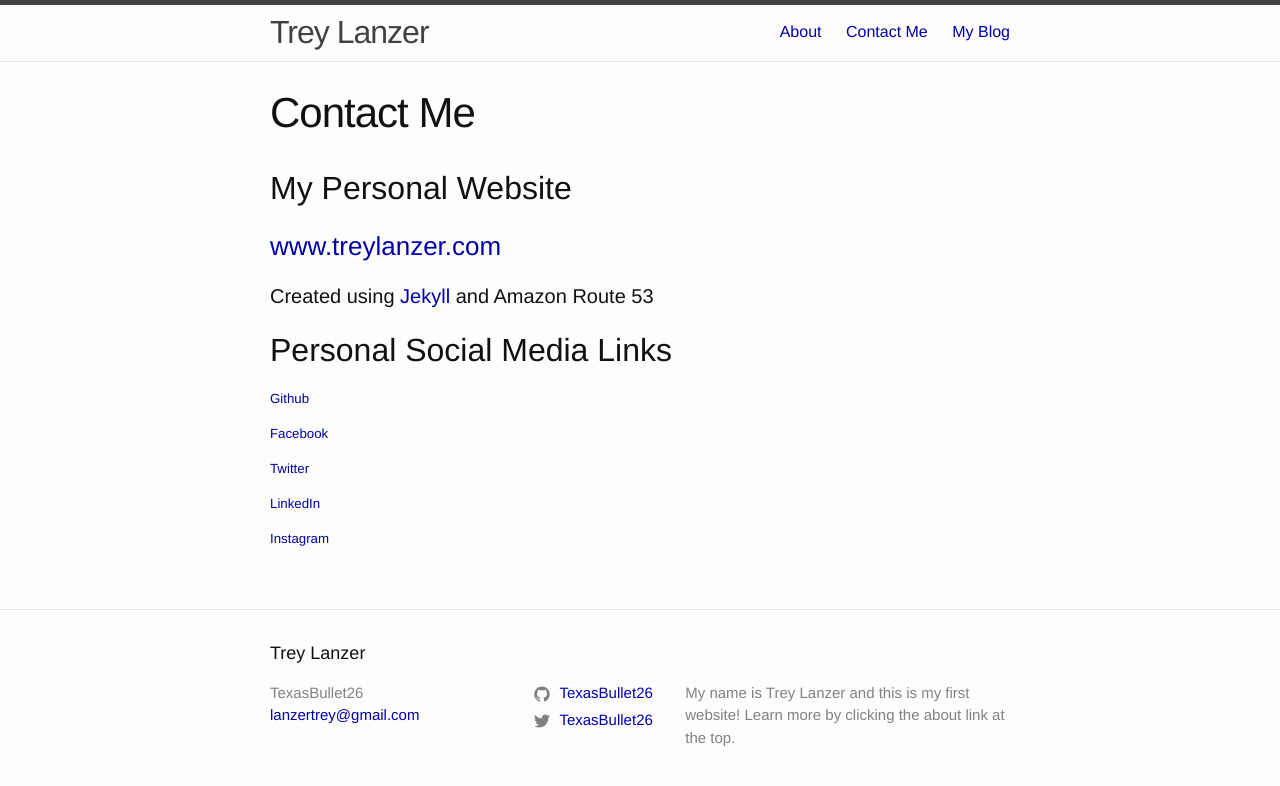
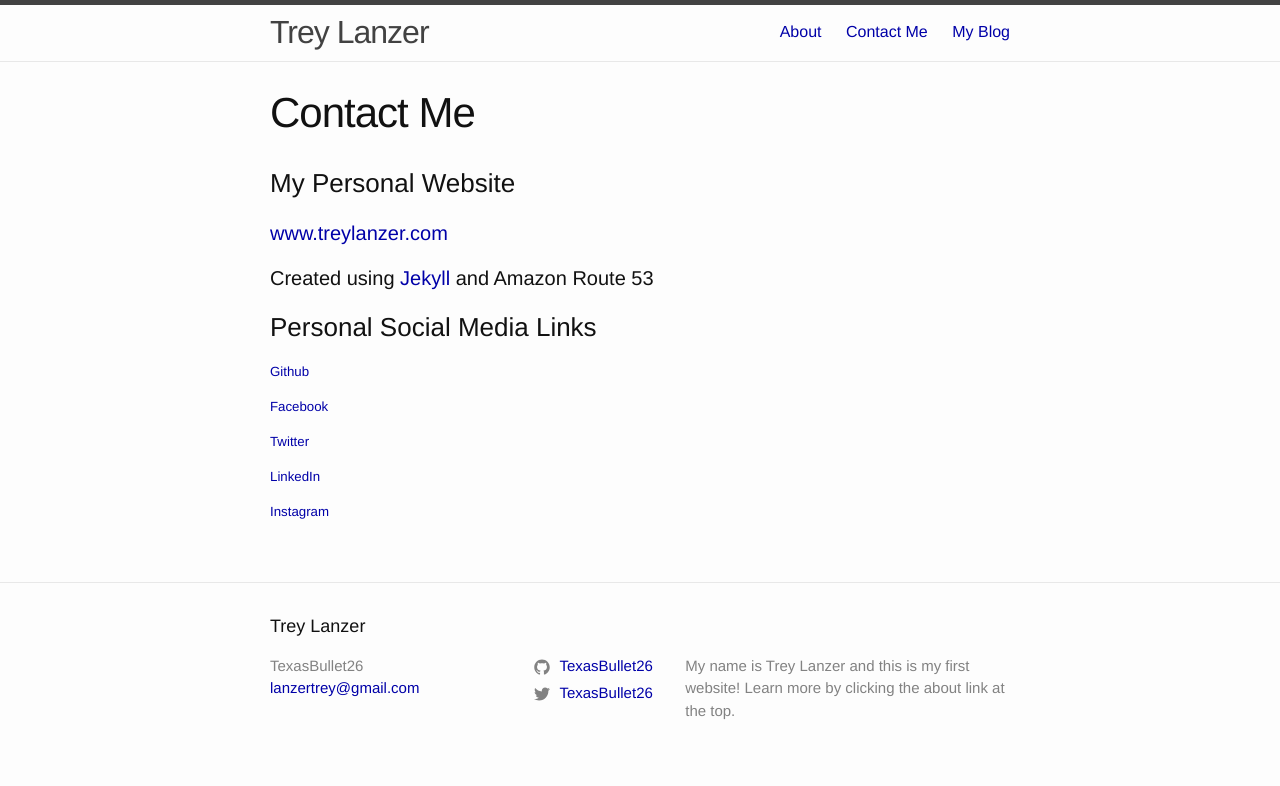
Before and after one commit to TexasBullet26/TexasBullet26.github.io2, a Jekyll site: the page built from contact.md, in a window 1280 px wide. Shown: the top 786 px of the page. Built offline with Jekyll 4.4.1, drawn with Linux system fonts in a browser that asks for light colours.

```diff
--- a/contact.md
+++ b/contact.md
@@ -4,11 +4,11 @@ title: Contact Me
 permalink: /contact/
 ---
 
-## My Personal Website
-### [www.treylanzer.com](http://www.treylanzer.com)
+### My Personal Website
+#### [www.treylanzer.com](http://www.treylanzer.com)
 #### Created using [Jekyll](https://jekyllrb.com/) and Amazon Route 53
 
-## Personal Social Media Links
+### Personal Social Media Links
 ##### [Github](https://github.com/TexasBullet26)
 ##### [Facebook](https://www.facebook.com/trey.lanzer)
 ##### [Twitter](https://twitter.com/TexasBullet26)
```
Also changed, not shown: README.md.
